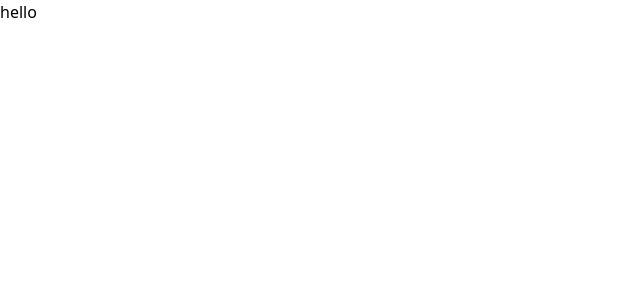
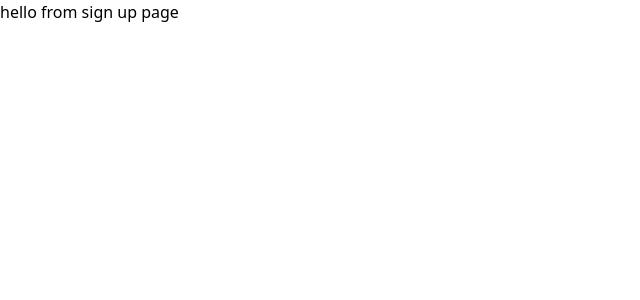
Before and after one commit to Shivkumarrathod/HeartCode-heroes, a React (Vite) app in the folder client/: page / in a window 1280 px wide. Shown: the top 300 px of the page, without its empty margins (0-640 px from the left). Built offline with nearby package versions, Linux system fonts and the light colour scheme.

Commit message:
signup page initialization

```diff
--- a/client/src/App.jsx
+++ b/client/src/App.jsx
@@ -1,4 +1,5 @@
 import { useState } from 'react'
+import SignUp from './Pages/Authentication/SignUp'
 
 
 function App() {
@@ -6,7 +7,7 @@ function App() {
 
   return (
     <>
-     <h1 className='bg-pink-500 p-2 text-center'>hello</h1>
+     <SignUp/>
     </>
   )
 }
--- /dev/null
+++ b/client/src/Pages/Authentication/SignUp.jsx
@@ -0,0 +1,11 @@
+
+
+const SignUp = () => {
+  return (
+    <div>
+      hello from sign up page
+    </div>
+  )
+}
+
+export default SignUp
```
